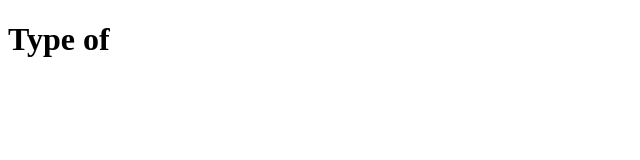
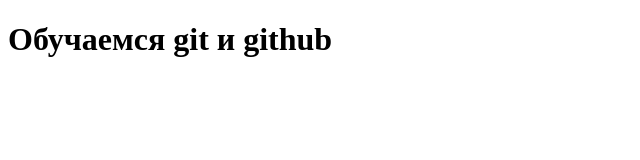
Before and after one commit to Maksim-Methed/learn_git, a plain HTML site: page index.html in a window 1280 px wide. Shown: the whole page, without its empty margins (0-640 px from the left). Drawn offline with Linux system fonts and the light colour scheme.

Commit message:
добавили новые комманды для гит

```diff
--- a/index.html
+++ b/index.html
@@ -4,10 +4,10 @@
   <meta charset="UTF-8">
   <meta http-equiv="X-UA-Compatible" content="IE=edge">
   <meta name="viewport" content="width=device-width, initial-scale=1.0">
-  <title>Type of</title>
+  <title>Git Learn</title>
   <script defer src="index.js"></script>
 </head>
 <body>
-  <h1>Type of</h1>
+  <h1>Обучаемся git и github</h1>
 </body>
 </html>
--- a/index.js
+++ b/index.js
@@ -1 +1,4 @@
 'use strict';
+
+
+console.log('Урок по GIT lvl1');
```
Also changed, not shown: 1 other file.
